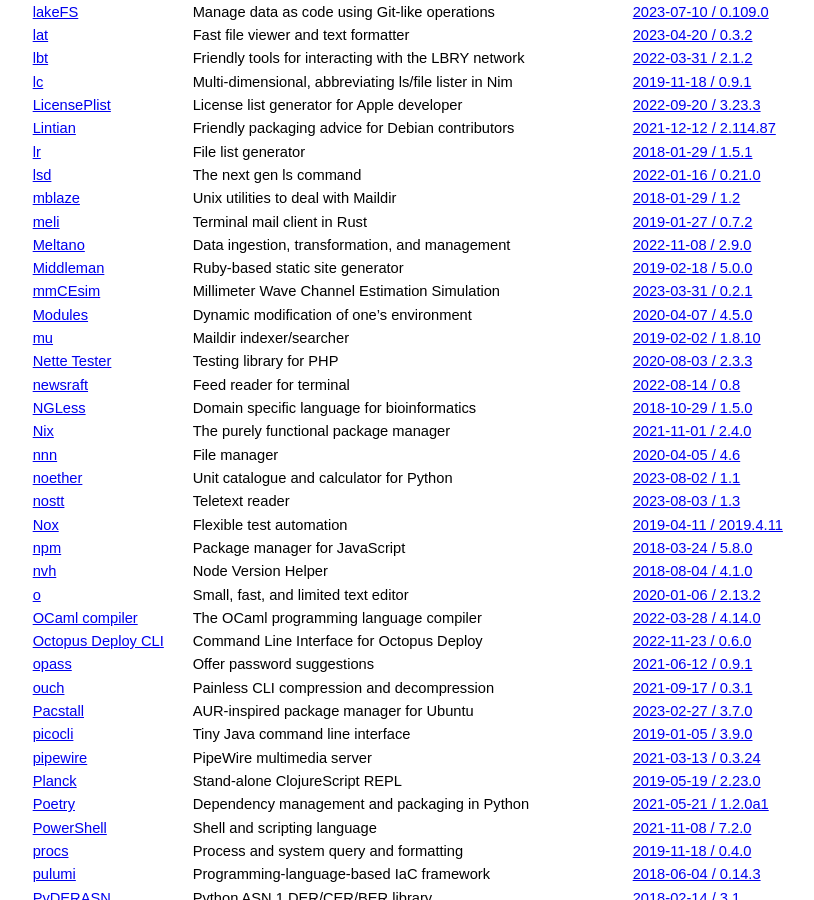
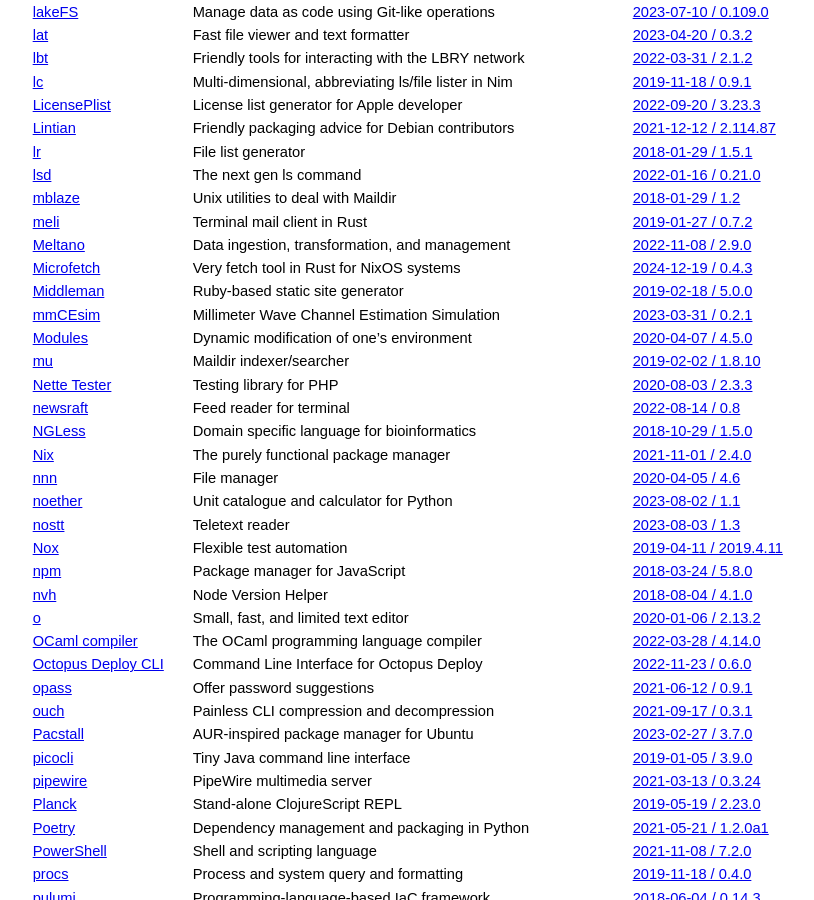
Before and after one commit to jcs/no_color, a Jekyll site: the page built from index.md, in a window 1280 px wide and 900 px high, scrolled down 4685 px. Shown: the whole window, without its empty margins (211-1025 px from the left). Built offline with Jekyll 4.4.1, drawn with Linux system fonts in a browser that asks for light colours; our own code applies the rules of GitHub Pages for plain Markdown files.

Commit message:
Add Microfetch (#300)

```diff
--- a/index.md
+++ b/index.md
@@ -240,6 +240,7 @@ color by default via `NO_COLOR`.
 | [mblaze](https://github.com/chneukirchen/mblaze) | Unix utilities to deal with Maildir | [2018-01-29 / 1.2](https://github.com/chneukirchen/mblaze/commit/4014f03afe6d624ba1c6bdde6551b4996ba31fe5) |
 | [meli](https://meli.delivery) | Terminal mail client in Rust | [2019-01-27 / 0.7.2](https://github.com/meli/meli/commit/6a7cae09882d43c0de8a84df3d66174949ede0e0) |
 | [Meltano](https://github.com/meltano/meltano) | Data ingestion, transformation, and management | [2022-11-08 / 2.9.0](https://github.com/meltano/meltano/releases/tag/v2.9.0) |
+| [Microfetch](https://github.com/NotAShelf/Microfetch) | Very fetch tool in Rust for NixOS systems | [2024-12-19 / 0.4.3](https://github.com/NotAShelf/microfetch/releases/tag/v0.4.3) |
 | [Middleman](https://middlemanapp.com) | Ruby-based static site generator | [2019-02-18 / 5.0.0](https://github.com/middleman/middleman/commit/3040ffa1331aa48c76ae5ca7f4b2e0a0f1b7af15) |
 | [mmCEsim](https://mmcesim.org) | Millimeter Wave Channel Estimation Simulation | [2023-03-31 / 0.2.1](https://github.com/mmcesim/mmcesim/releases/tag/v0.2.1) |
 | [Modules](http://modules.sourceforge.net/) | Dynamic modification of one's environment | [2020-04-07 / 4.5.0](https://github.com/cea-hpc/modules/releases/tag/v4.5.0) |
```
